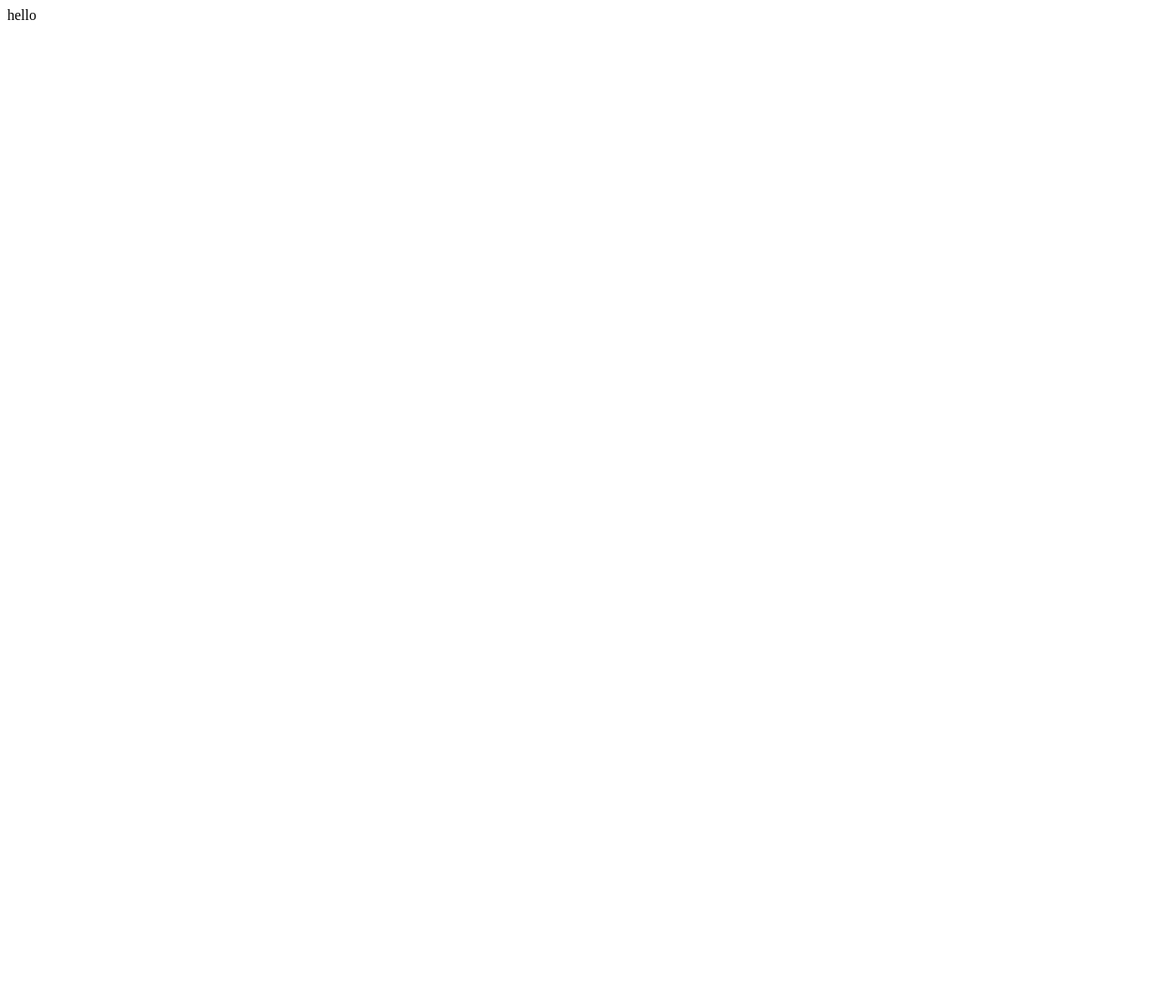
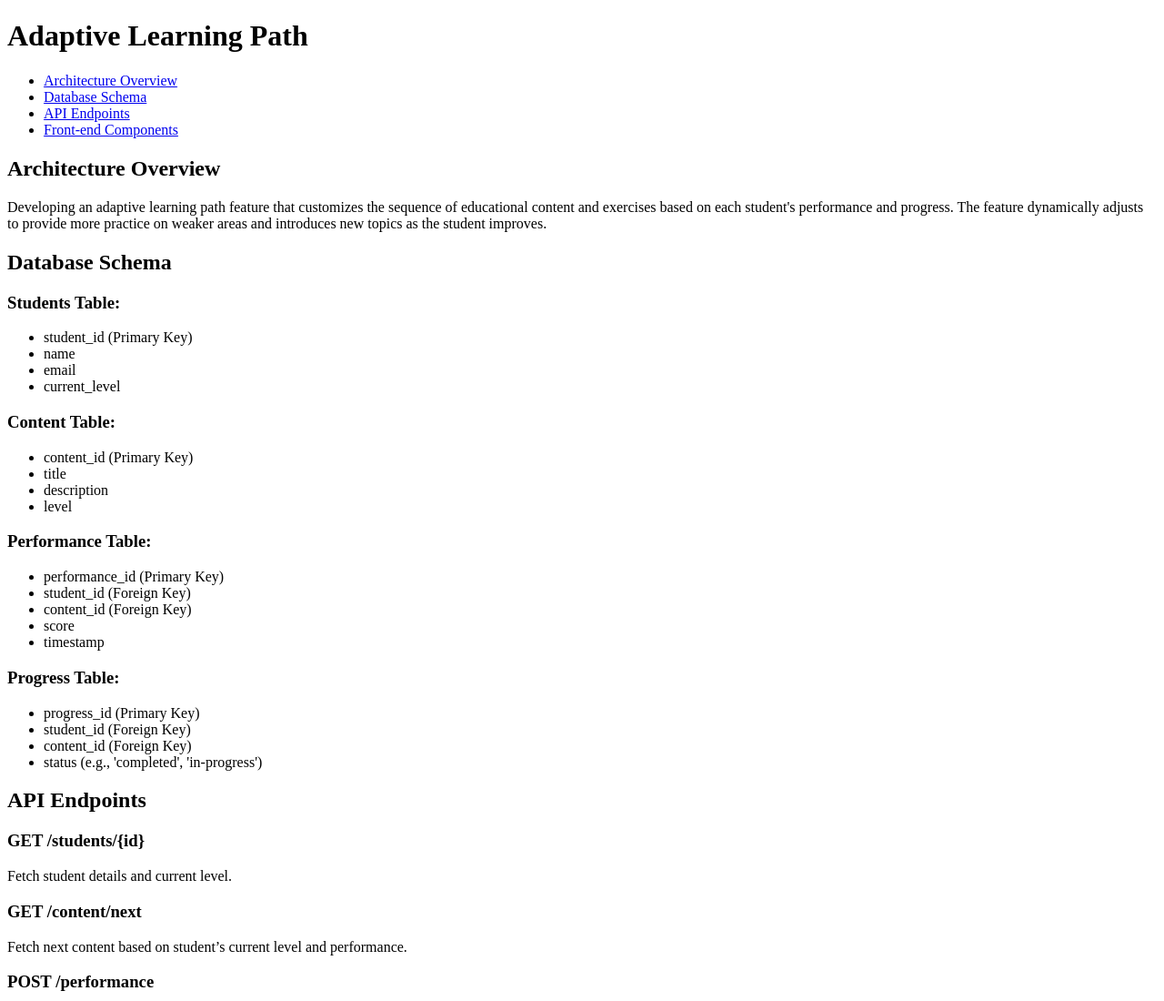
Before and after one commit to Darshan2610/sample, a plain HTML site: page index.html in a window 1280 px wide. Shown: the top 1100 px of the page at 91% size. Before the commit the page ends 800 px from the top, so only its background shows below. Drawn offline with Linux system fonts and the light colour scheme.

Commit message:
Update index.html

```diff
--- a/index.html
+++ b/index.html
@@ -1,11 +1,94 @@
 <!DOCTYPE html>
 <html lang="en">
-  <head>
-    <meta charset="UTF-8" />
-    <meta name="viewport" content="width=device-width, initial-scale=1.0" />
-    <title>Document</title>
-  </head>
-  <body>
-    hello
-  </body>
+<head>
+    <meta charset="UTF-8">
+    <meta name="viewport" content="width=device-width, initial-scale=1.0">
+    <title>Adaptive Learning Path</title>
+    <link rel="stylesheet" href="styles.css">
+</head>
+<body>
+    <header>
+        <h1>Adaptive Learning Path</h1>
+    </header>
+    <nav>
+        <ul>
+            <li><a href="#overview">Architecture Overview</a></li>
+            <li><a href="#database">Database Schema</a></li>
+            <li><a href="#api">API Endpoints</a></li>
+            <li><a href="#frontend">Front-end Components</a></li>
+        </ul>
+    </nav>
+    <main>
+        <section id="overview">
+            <h2>Architecture Overview</h2>
+            <p>Developing an adaptive learning path feature that customizes the sequence of educational content and exercises based on each student's performance and progress. The feature dynamically adjusts to provide more practice on weaker areas and introduces new topics as the student improves.</p>
+        </section>
+        <section id="database">
+            <h2>Database Schema</h2>
+            <h3>Students Table:</h3>
+            <ul>
+                <li>student_id (Primary Key)</li>
+                <li>name</li>
+                <li>email</li>
+                <li>current_level</li>
+            </ul>
+            <h3>Content Table:</h3>
+            <ul>
+                <li>content_id (Primary Key)</li>
+                <li>title</li>
+                <li>description</li>
+                <li>level</li>
+            </ul>
+            <h3>Performance Table:</h3>
+            <ul>
+                <li>performance_id (Primary Key)</li>
+                <li>student_id (Foreign Key)</li>
+                <li>content_id (Foreign Key)</li>
+                <li>score</li>
+                <li>timestamp</li>
+            </ul>
+            <h3>Progress Table:</h3>
+            <ul>
+                <li>progress_id (Primary Key)</li>
+                <li>student_id (Foreign Key)</li>
+                <li>content_id (Foreign Key)</li>
+                <li>status (e.g., 'completed', 'in-progress')</li>
+            </ul>
+        </section>
+        <section id="api">
+            <h2>API Endpoints</h2>
+            <h3>GET /students/{id}</h3>
+            <p>Fetch student details and current level.</p>
+            <h3>GET /content/next</h3>
+            <p>Fetch next content based on student’s current level and performance.</p>
+            <h3>POST /performance</h3>
+            <p>Record the student’s performance on a piece of content.</p>
+            <h3>GET /progress/{student_id}</h3>
+            <p>Fetch progress details of a student.</p>
+            <h3>POST /progress</h3>
+            <p>Update progress status of a student on a content.</p>
+        </section>
+        <section id="frontend">
+            <h2>Front-end Components</h2>
+            <h3>Dashboard Component:</h3>
+            <p>Display student’s current progress and performance metrics. Provide navigation to the next recommended content.</p>
+            <h3>Content Viewer Component:</h3>
+            <p>Display educational content and exercises. Include interactive elements for submitting responses.</p>
+            <h3>Performance Tracker Component:</h3>
+            <p>Allow students to view their performance history. Provide feedback and additional resources based on performance.</p>
+        </section>
+        <section id="design-choices">
+            <h2>Explanation of Design Choices</h2>
+            <h3>Database Schema:</h3>
+            <p>The Students Table stores basic student information and their current learning level. The Content Table contains educational content and the level it is associated with. The Performance Table records each student’s performance, allowing us to track progress and identify weaker areas. The Progress Table tracks the status of content completion for each student, ensuring the system knows what content has been attempted.</p>
+            <h3>API Endpoints:</h3>
+            <p>The API layer provides necessary endpoints to fetch student data, retrieve the next piece of content, record performance, and update progress. These endpoints help in deciding the next content, recording how well a student performed, fetching progress details, and updating the progress status.</p>
+            <h3>Front-end Components:</h3>
+            <p>The Dashboard Component provides an overview of the student's progress and performance, helping them understand their learning journey. The Content Viewer Component displays the educational content and exercises, forming the core interaction point for students. The Performance Tracker Component allows students to see their past performance and receive feedback, encouraging self-assessment and improvement.</p>
+        </section>
+    </main>
+    <footer>
+        <p>&copy; 2024 Adaptive Learning Path. All rights reserved.</p>
+    </footer>
+</body>
 </html>
```
